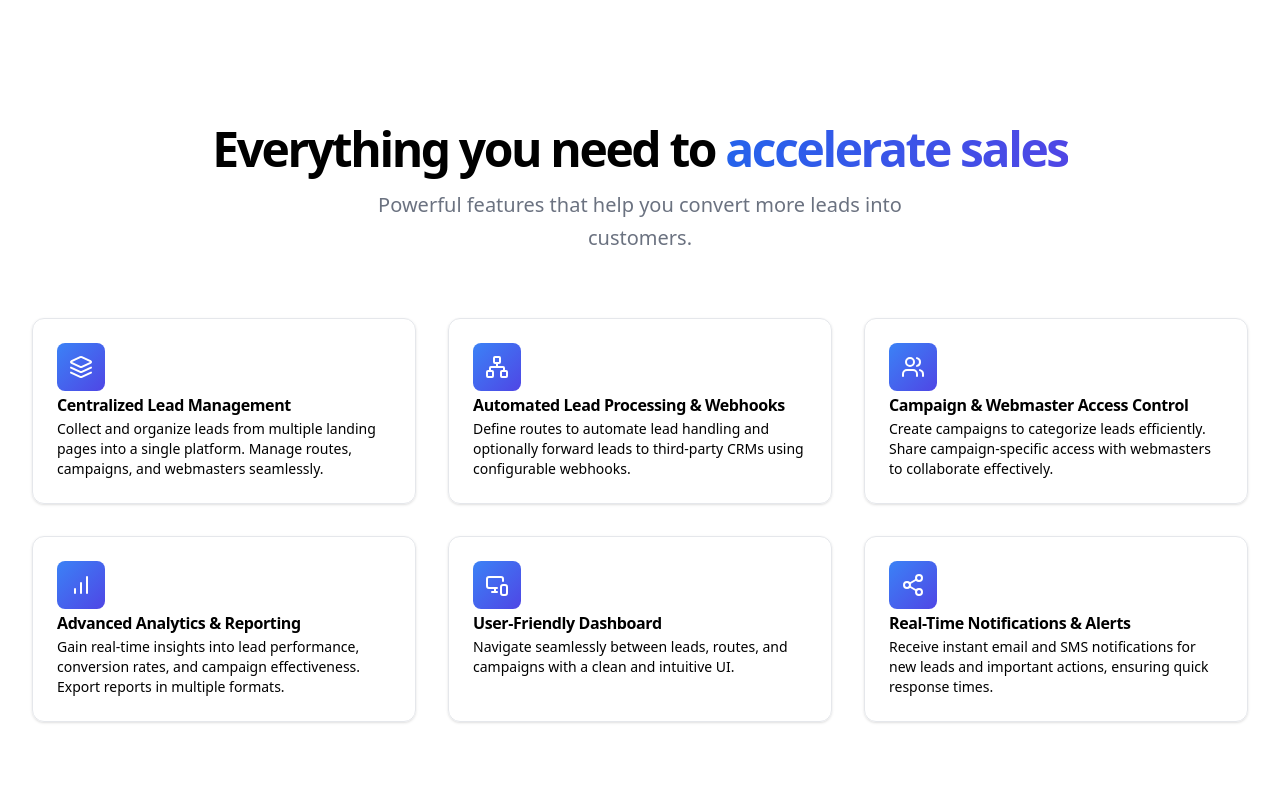
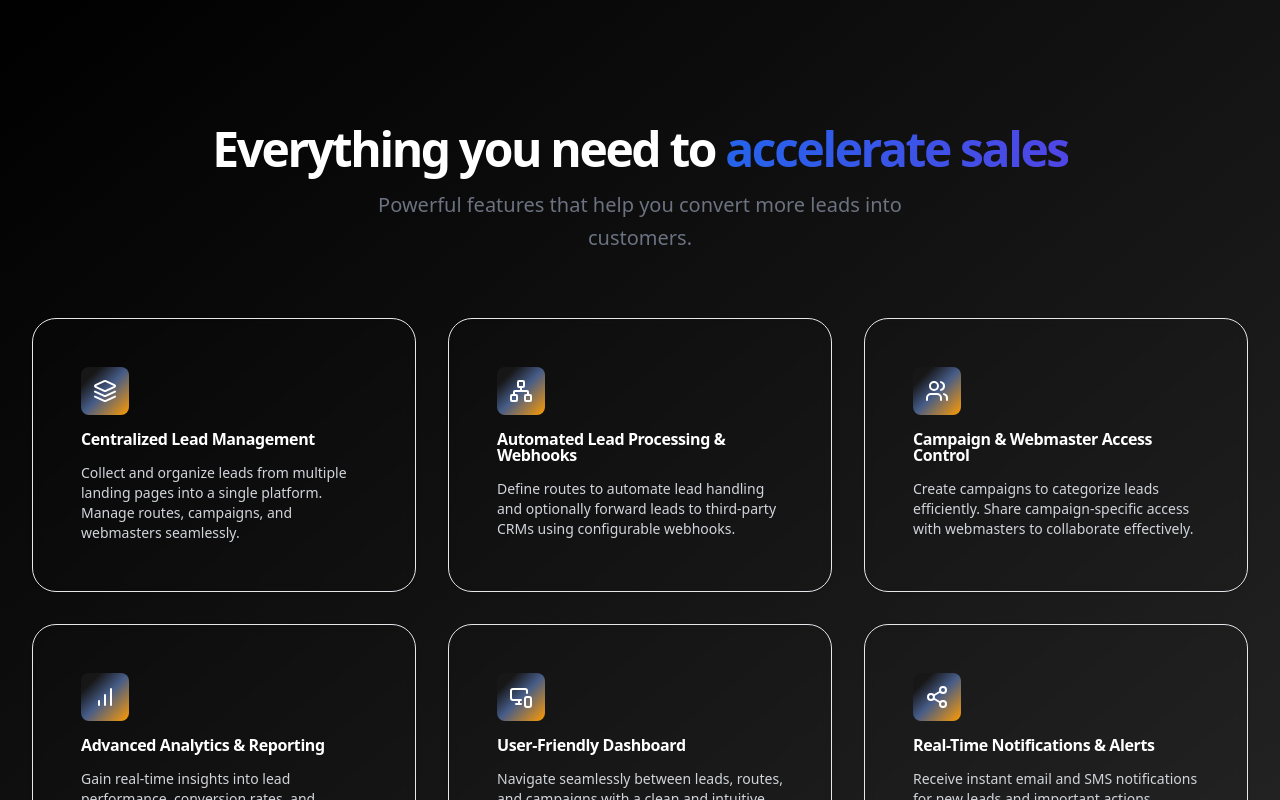
Before and after one commit to theamrendram/syncSales-home, a Next.js app: page / in a window 1280 px wide. Shown: the part 840-1640 px from the top of the page. Built offline with nearby package versions, Linux system fonts and the light colour scheme; no server answers.

Commit message:
changes theme

```diff
--- a/src/app/globals.css
+++ b/src/app/globals.css
@@ -55,10 +55,51 @@
   }
 
   .gradient-secondary {
-    @apply bg-gradient-to-br from-gray-50 to-gray-100 dark:from-gray-900 dark:to-gray-800;
+    background-image: linear-gradient(
+      to bottom right,
+      #171717 20%,
+      #465c88 50%,
+      #ff9b00 100%
+    );
   }
 
   .gradient-text {
     @apply bg-clip-text text-transparent bg-gradient-to-r from-blue-600 to-indigo-600;
   }
+
+  .section-card {
+    @apply backdrop-blur-sm bg-white/5 border border-white/10 rounded-2xl p-8 transition-all duration-300 hover:bg-white/10 hover:border-white/20;
+  }
+
+  .section-card-dark {
+    @apply backdrop-blur-sm bg-black/20 border border-white/10 rounded-2xl p-8 transition-all duration-300 hover:bg-black/30 hover:border-white/20;
+  }
+
+  .glass-effect {
+    @apply backdrop-blur-md bg-white/10 border border-white/20 rounded-2xl;
+  }
+
+  .glass-effect-dark {
+    @apply backdrop-blur-md bg-black/20 border border-white/10 rounded-2xl;
+  }
+
+  .section-divider {
+    @apply relative h-px bg-gradient-to-r from-transparent via-white/20 to-transparent mx-auto max-w-4xl;
+  }
+
+  .section-divider::before {
+    content: "";
+    @apply absolute inset-0 bg-gradient-to-r from-transparent via-white/10 to-transparent;
+    animation: shimmer 3s ease-in-out infinite;
+  }
+
+  @keyframes shimmer {
+    0%,
+    100% {
+      opacity: 0.3;
+    }
+    50% {
+      opacity: 0.8;
+    }
+  }
 }
--- a/src/components/Features.tsx
+++ b/src/components/Features.tsx
@@ -170,10 +170,12 @@ const features = [
 
 export function Features() {
   return (
-    <section id="features" className="container py-24 sm:py-32">
-      <div className="space-y-16">
+    <section
+      id="features"
+      className="py-24 sm:py-32 bg-gradient-to-br from-black to-neutral-800">
+      <div className="container space-y-16">
         <div className="text-center">
-          <h2 className="text-3xl font-bold tracking-tighter sm:text-4xl md:text-5xl">
+          <h2 className="text-3xl font-bold text-white tracking-tighter sm:text-4xl md:text-5xl">
             Everything you need to{" "}
             <span className="gradient-text">accelerate sales</span>
           </h2>
@@ -181,17 +183,19 @@ export function Features() {
             Powerful features that help you convert more leads into customers.
           </p>
         </div>
-        <div className="grid gap-8 md:grid-cols-2 lg:grid-cols-3">
+        <div className="grid gap-8 md:grid-cols-2 lg:grid-cols-3 justify-center">
           {features.map((feature) => (
             <Card
               key={feature.title}
-              className="flex flex-col group transition-all duration-300 hover:shadow-lg">
-              <CardHeader>
-                <div className="gradient-primary w-12 h-12 rounded-lg flex items-center justify-center">
+              className="backdrop-blur-sm rounded-3xl p-6 flex flex-col h-full text-white transition-transform hover:scale-105">
+              <CardHeader className="flex flex-col items-start space-y-4">
+                <div className="gradient-secondary w-12 h-12 rounded-lg flex items-center justify-center">
                   <feature.icon className="h-6 w-6 text-white" />
                 </div>
-                <CardTitle className="mt-4">{feature.title}</CardTitle>
-                <CardDescription>{feature.description}</CardDescription>
+                <CardTitle>{feature.title}</CardTitle>
+                <CardDescription className="text-gray-300">
+                  {feature.description}
+                </CardDescription>
               </CardHeader>
             </Card>
           ))}
--- a/src/components/cta.tsx
+++ b/src/components/cta.tsx
@@ -1,5 +1,6 @@
-import { Button } from "@/components/ui/button"
-import { ArrowRight } from 'lucide-react'
+import { Button } from "@/components/ui/button";
+import { ArrowRight } from "lucide-react";
+import Link from "next/link";
 
 export function CTA() {
   return (
@@ -9,22 +10,25 @@ export function CTA() {
         <div className="container py-24 sm:py-32">
           <div className="flex flex-col items-center gap-8 text-center">
             <h2 className="text-3xl font-bold tracking-tighter sm:text-4xl md:text-5xl">
-                            Ready to <span className="gradient-text">transform</span> your sales process?
+              Ready to <span className="gradient-text">transform</span> your
+              sales process?
             </h2>
-                        <p className="mx-auto max-w-[600px] text-gray-500 md:text-xl/relaxed lg:text-base/relaxed xl:text-xl/relaxed dark:text-gray-400">
+            <p className="mx-auto max-w-[600px] text-gray-800 md:text-xl/relaxed lg:text-base/relaxed xl:text-xl/relaxed dark:text-gray-400">
               Join thousands of sales teams using SyncSales to close more deals.
             </p>
             <div className="flex flex-col sm:flex-row items-center gap-4">
-                            <Button size="lg" className="h-12 px-8 gradient-primary">
+              <Link
+                href="/signup"
+                className="h-12 px-8 gradient-primary text-white rounded-xl flex items-center justify-center">
                 Start Free Trial <ArrowRight className="ml-2 h-4 w-4" />
-                            </Button>
-                            <Button variant="outline" size="lg" className="h-12 px-8">
+              </Link>
+              {/* <Button variant="outline" size="lg" className="h-12 px-8">
                                 Schedule Demo
-                            </Button>
+                            </Button> */}
             </div>
           </div>
         </div>
       </div>
     </section>
-    )
+  );
 }
```
Also changed, not shown: src/app/page.tsx (+9 -9 lines). Lines whose indentation alone changed are shown as unchanged.
